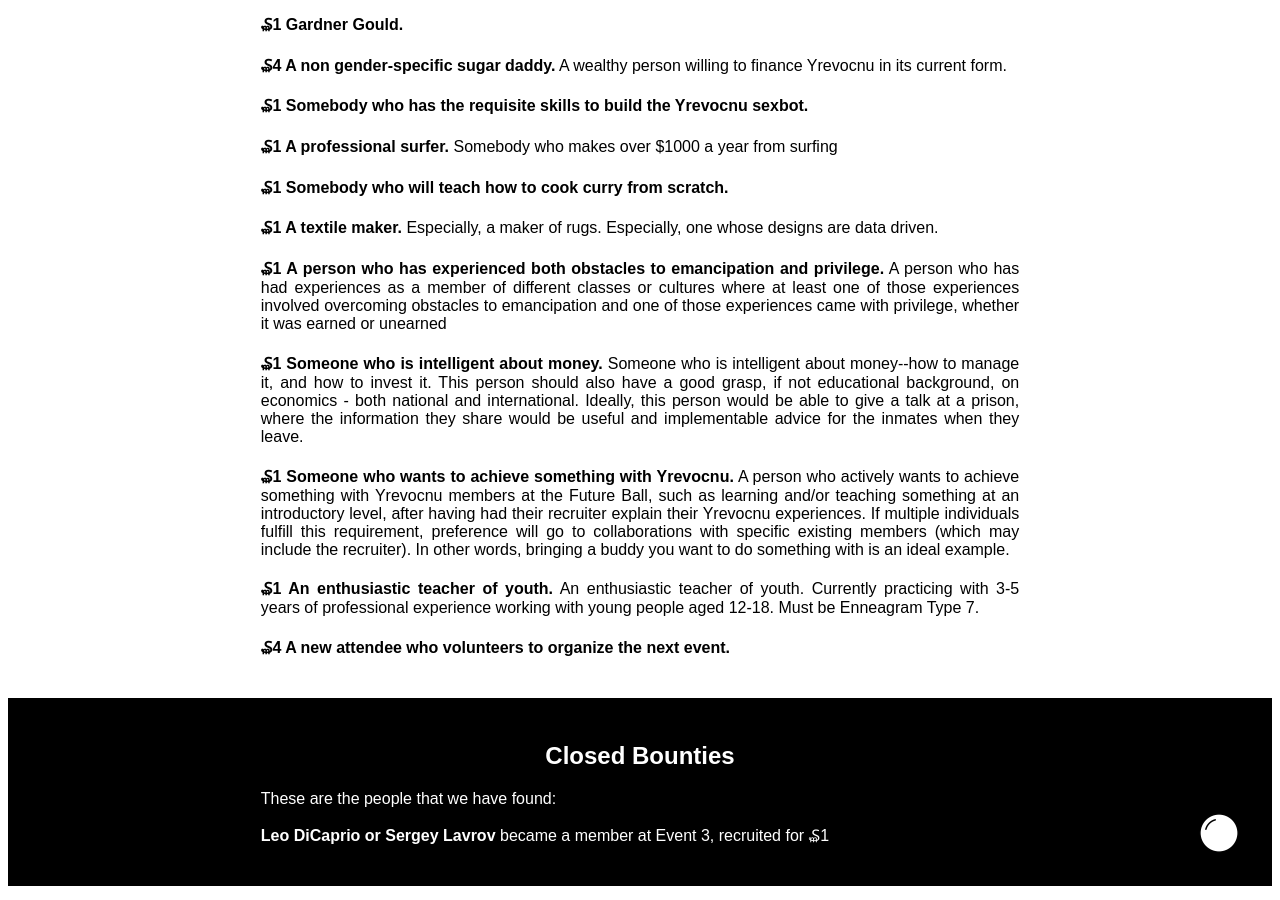
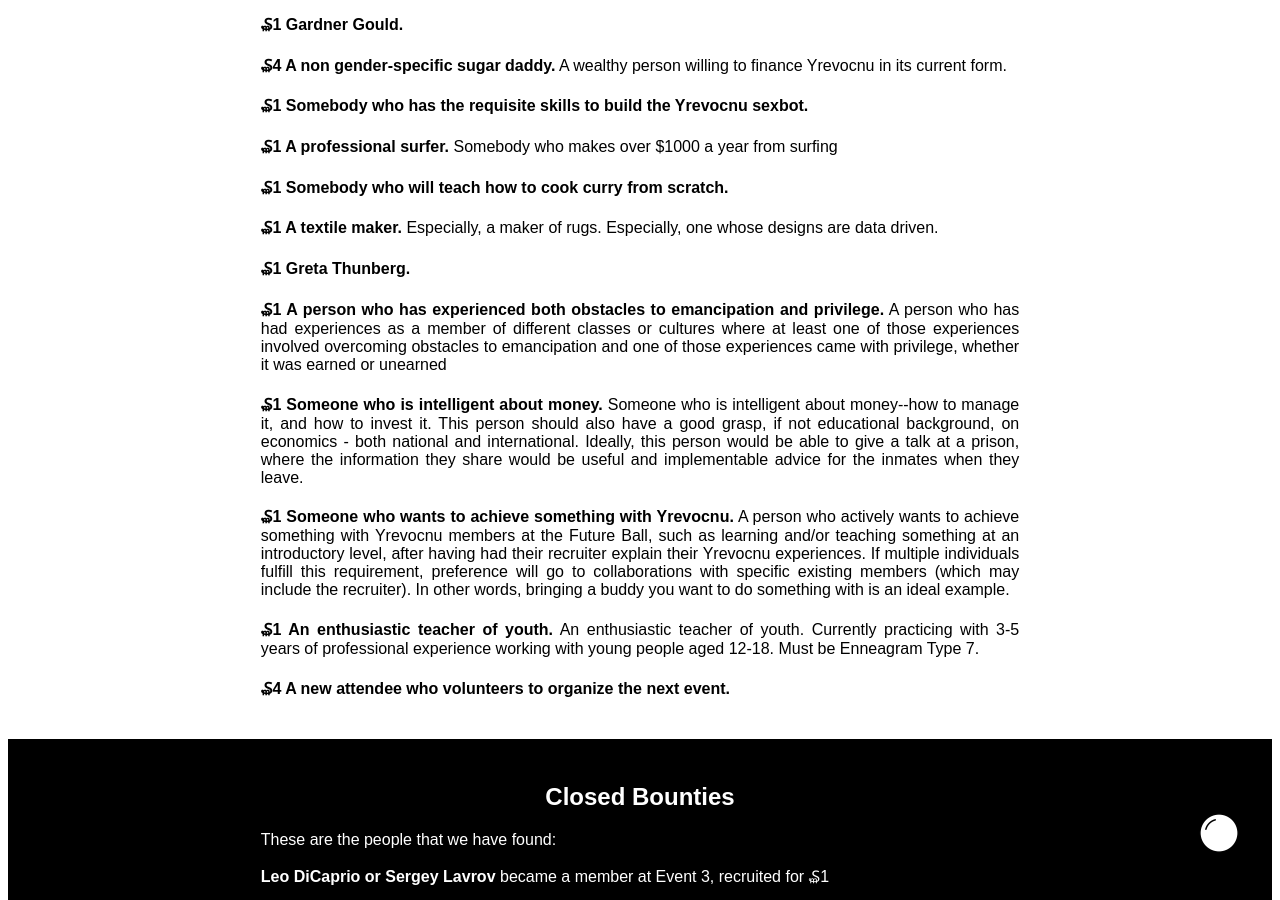
Before and after one commit to yrevocnu/yrevocnu.github.io, a Jekyll site: the page built from bounties.md, in a window 1280 px wide and 900 px high, scrolled down 567 px. Built offline with Jekyll 4.4.1, drawn with Linux system fonts in a browser that asks for light colours.

Commit message:
adding soul bounty for Greta Thunberg

```diff
--- a/_data/bounties.yml
+++ b/_data/bounties.yml
@@ -30,6 +30,10 @@
     long: Especially, a maker of rugs. Especially, one whose designs are data driven.
     open: Event 3
 
+  - short: Greta Thunberg
+    bounty: ₷1
+    open: Event 3
+
   - short: A person who has experienced both obstacles to emancipation and privilege
     bounty: ₷1
     long: A person who has had experiences as a member of different classes or cultures where at least one of those experiences involved overcoming obstacles to emancipation and one of those experiences came with privilege, whether it was earned or unearned
```
